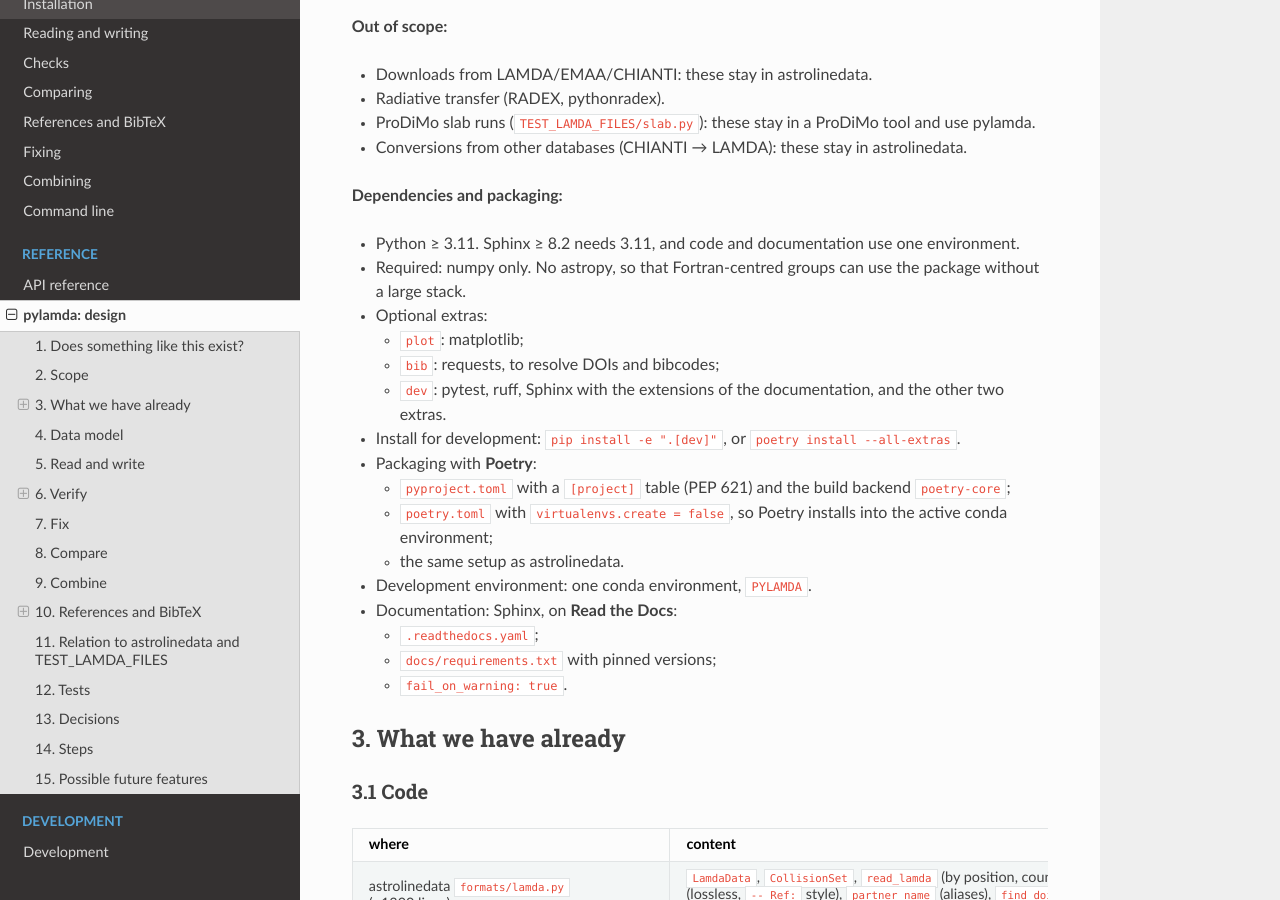
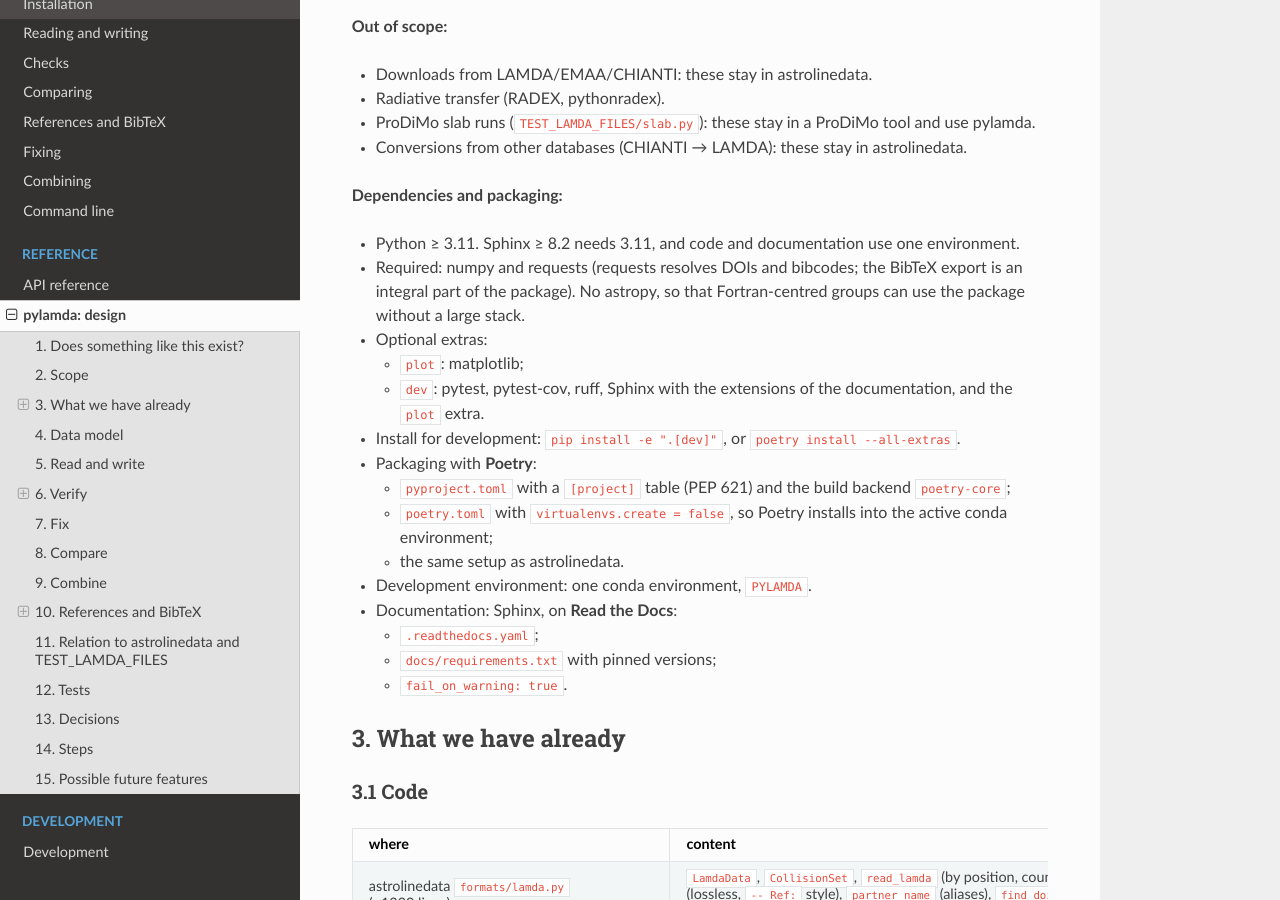
Before and after one commit to chrab/pylamda, a Sphinx documentation site: the page built from docs/design.md, in a window 1280 px wide and 900 px high, scrolled down 1449 px. Built offline with Sphinx 7.4.7 and the Read the Docs theme 3.1.0, drawn with Linux system fonts in a browser that asks for light colours; some of the changed text lies outside the part shown.

Commit message:
Maintenance and fixed the fortran test case.

```diff
--- a/docs/design.md
+++ b/docs/design.md
@@ -67,13 +67,13 @@ limit).
 
 - Python ≥ 3.11. Sphinx ≥ 8.2 needs 3.11, and code and documentation use one
   environment.
-- Required: numpy only. No astropy, so that Fortran-centred groups can use the package
-  without a large stack.
+- Required: numpy and requests (requests resolves DOIs and bibcodes; the BibTeX export
+  is an integral part of the package). No astropy, so that Fortran-centred groups can
+  use the package without a large stack.
 - Optional extras:
   - `plot`: matplotlib;
-  - `bib`: requests, to resolve DOIs and bibcodes;
-  - `dev`: pytest, ruff, Sphinx with the extensions of the documentation, and the other
-    two extras.
+  - `dev`: pytest, pytest-cov, ruff, Sphinx with the extensions of the documentation, and
+    the `plot` extra.
 - Install for development: `pip install -e ".[dev]"`, or `poetry install --all-extras`.
 - Packaging with **Poetry**:
   - `pyproject.toml` with a `[project]` table (PEP 621) and the build backend
@@ -645,6 +645,8 @@ Done (step 7, 2026-11-18):
 
 - pytest. Tests run on Python 3.11, 3.12, 3.13 and 3.14 (GitHub Actions); locally in
   the conda environment `PYLAMDA`.
+- Coverage with pytest-cov, opt-in (`pytest --cov`); branch coverage of `pylamda`,
+  settings in `[tool.coverage.*]` of `pyproject.toml`. CI prints the report.
 - One small synthetic file per issue code (as `make_lamda` in TEST_LAMDA_FILES): the
   check finds it; the fix removes it; the round trip stays lossless.
 - Round trip: read → write → read gives equal data, for every file of the corpus.
--- a/environment.yml
+++ b/environment.yml
@@ -16,11 +16,12 @@ dependencies:
   - python=3.12
   # runtime
   - numpy>=1.26
-  # extras "plot" and "bib"
+  - requests>=2.31
+  # extra "plot"
   - matplotlib>=3.8
-  - requests>=2.31
   # tests and code style
   - pytest>=8
+  - pytest-cov>=5
   - ruff>=0.6
   - gfortran  # for the RADEX-style read test (pytest marker "fortran")
   # packaging
```
Also changed, not shown: CLAUDE.md (+3 -2 lines), README.md (+2 -2 lines), docs/development.rst (+8 -2 lines), docs/installation.rst (+6 -5 lines), pyproject.toml (+20 -4 lines), 3 other files.
